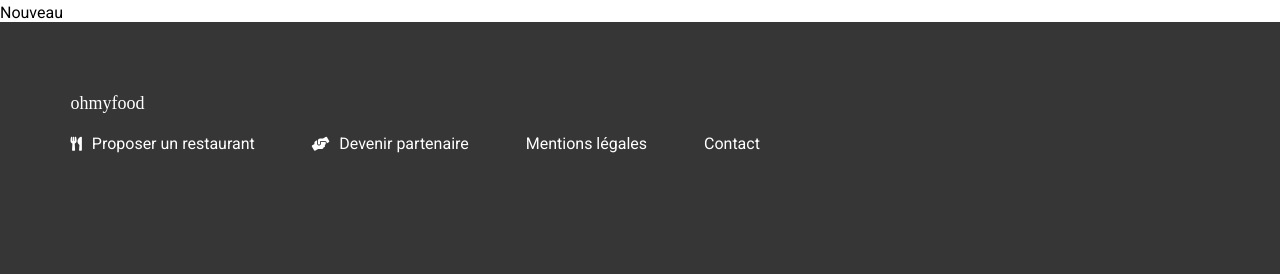
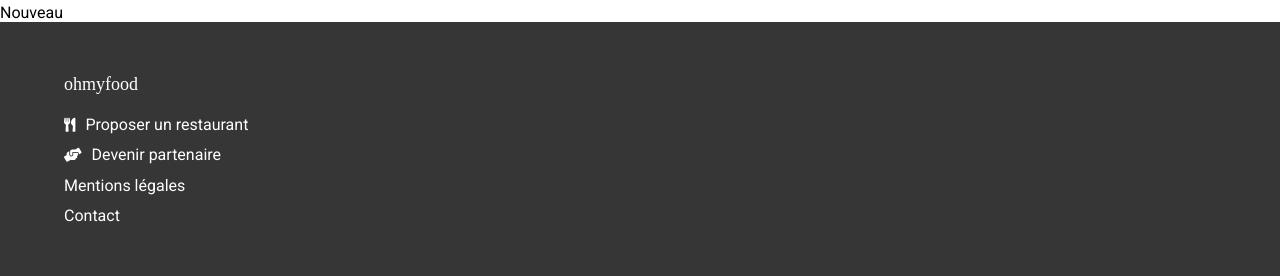
Before and after one commit to nicomil59/NicolasMilhem_3_03122021, a website: page index.html in a window 1280 px wide. Shown: the part 2542-2818 px from the top of the page. Drawn offline with Linux system fonts and the light colour scheme; a web font is replaced by a local one.

Commit message:
modification de Footer avec ajout de media queries

```diff
--- a/sass/layout/_footer.scss
+++ b/sass/layout/_footer.scss
@@ -1,12 +1,24 @@
 .footer {
     width: 100%;
     background-color: $darkgrey;
-    // padding: 20px 0 35px;
     padding: 5.5% 0 9.5%;
+
+    @media screen and (min-width: 768px) {
+        padding: 6% 0 6%;
+    }
+
+    @media screen and (min-width: 992px) {
+        padding: 4% 0 4%;
+    }
 
     &__container {
         width: $container-mobile;
         margin: 0 auto;
+
+        @media screen and (min-width: 768px) {
+            width: 90%;
+            max-width: 1440px;
+        }
     }
 
     &__logo {
@@ -16,21 +28,19 @@
         margin-bottom: 20px;
     }
 
+    &__logo, &__link {
+        color:#fff;
+    }
+
     ul {
         display: flex;
         flex-direction: column;
 
-        @media (min-width: 768px) {
-            flex-direction: row;
-        }
-
         li {
-            // margin-bottom: 7px;
             margin-bottom: 2%;
 
-            @media (min-width: 768px) {
-                margin-bottom: 0;
-                margin-right: 5%;
+            @media screen and (min-width: 992px) {
+                margin-bottom: 1%;
             }
         }
 
@@ -45,7 +55,3 @@
         font-size: 14px;
     }
 }
-
-.footer__logo, .footer__link {
-    color: $white;
-}
```
Also changed, not shown: dist/css/style.css, 1 other file.
